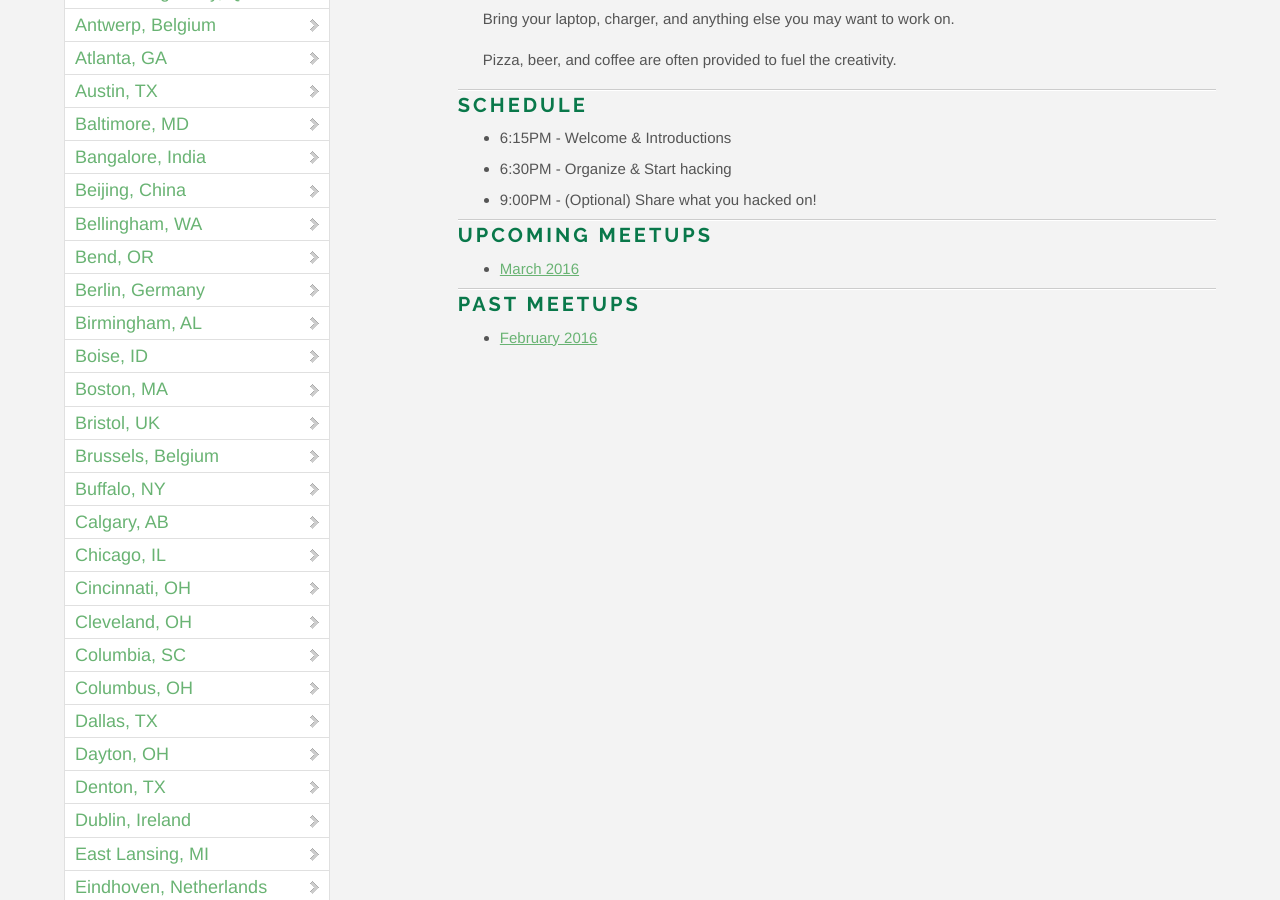
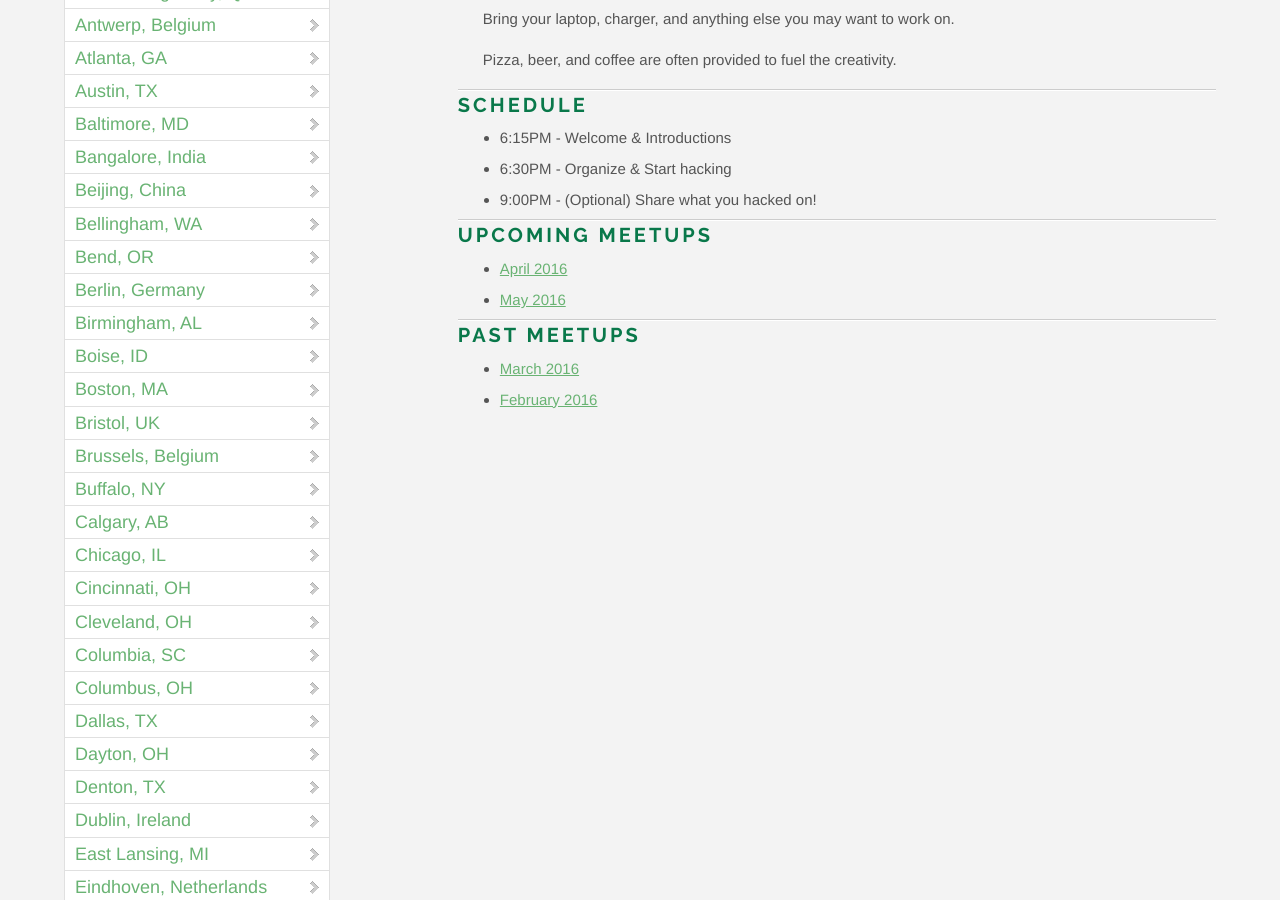
Before and after one commit to OpenHack/openhack.github.com, a Jekyll site: the page built from haverhill/index.markdown, in a window 1280 px wide and 900 px high, scrolled down 307 px. Built offline with Jekyll 4.4.1, drawn with Linux system fonts in a browser that asks for light colours; nearby versions of some CDN libraries; comment, search, counter and statistics services are not loaded.

Commit message:
Add April and May Haverhill Meetups

```diff
--- a/haverhill/index.markdown
+++ b/haverhill/index.markdown
@@ -23,10 +23,12 @@ Pizza, beer, and coffee are often provided to fuel the creativity.
 
 ### Upcoming meetups
 
-* [March 2016](http://www.meetup.com/HaverhillHackers/events/229411471)
+* [April 2016](http://www.meetup.com/HaverhillHackers/events/229972907/)
+* [May 2016](http://www.meetup.com/HaverhillHackers/events/fvqzrlyvhbwb/)
 
 ### Past meetups
 
+* [March 2016](http://www.meetup.com/HaverhillHackers/events/229411471)
 * [February 2016](http://www.meetup.com/HaverhillHackers/events/228664826/)
 
 
```
